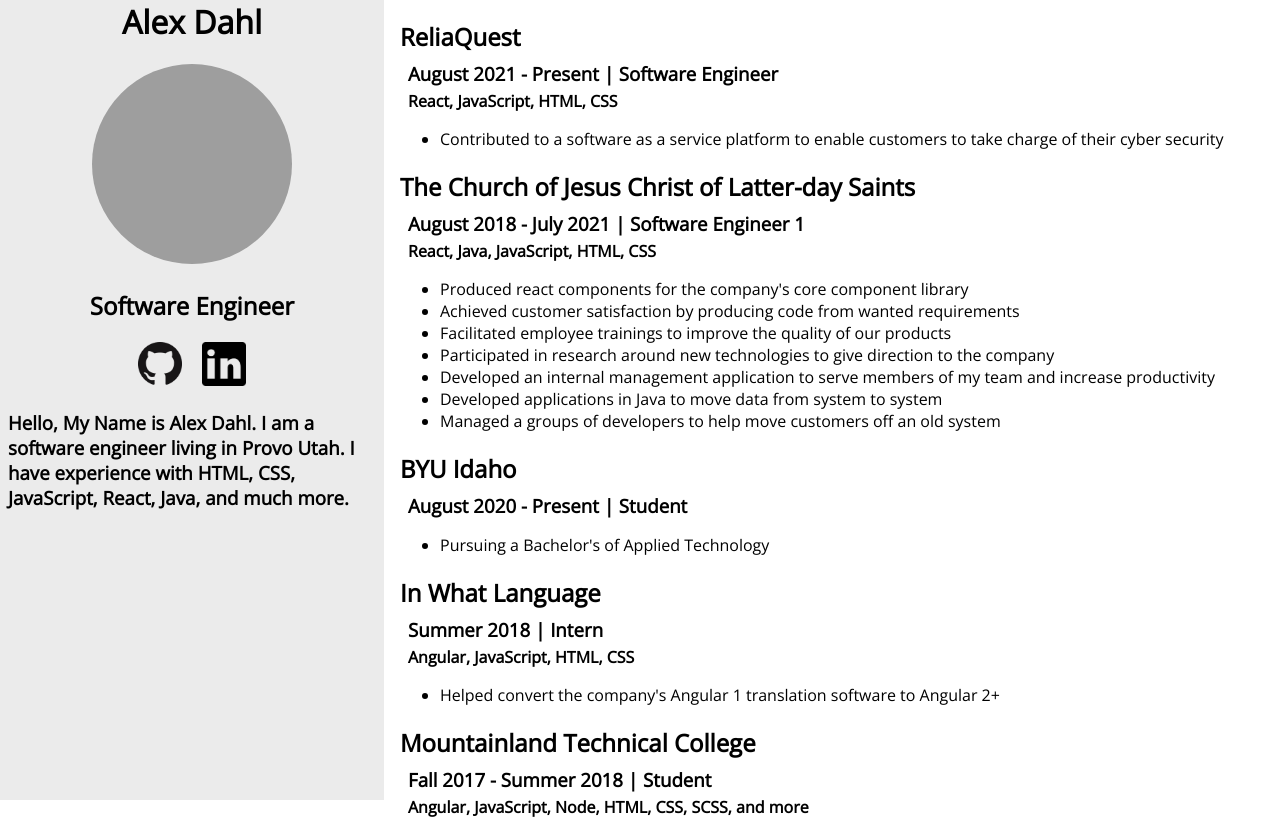
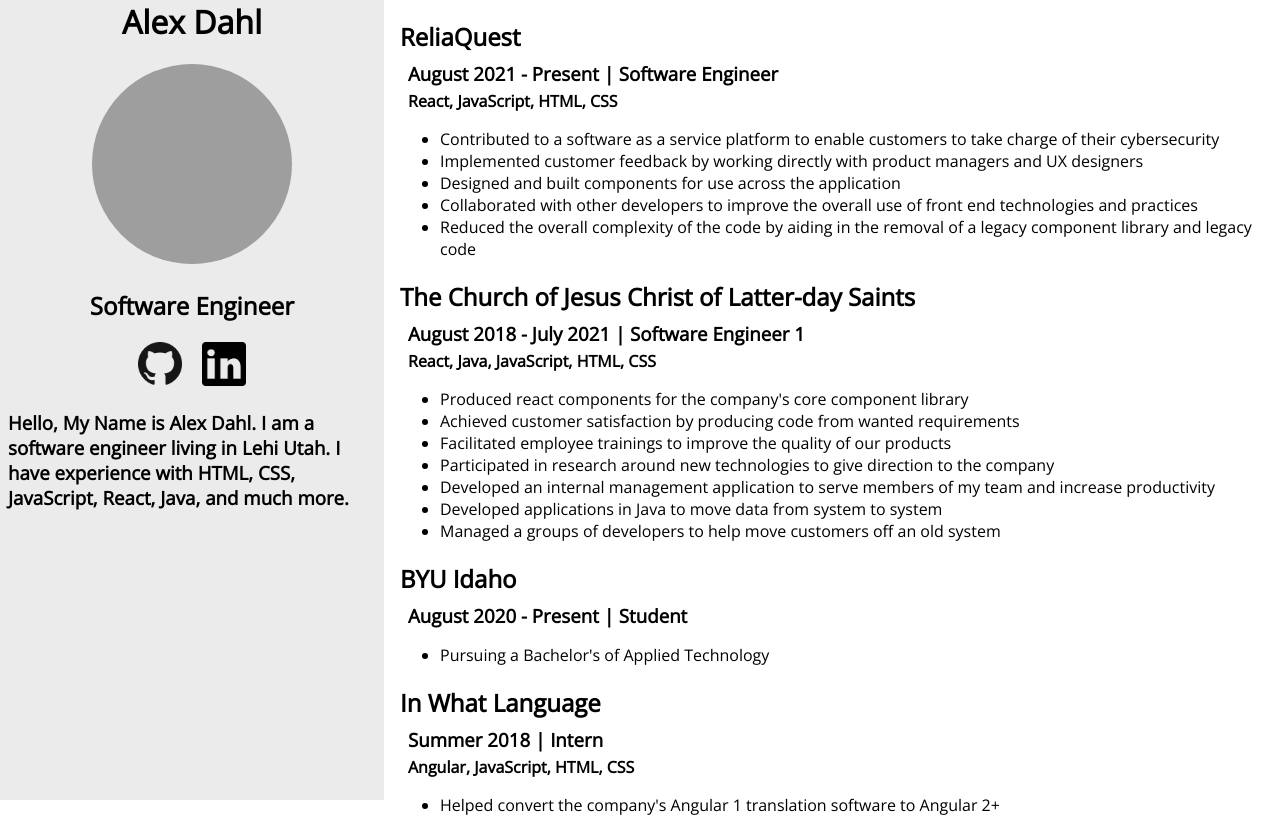
Before and after one commit to alexd99/alexdahl.dev, a plain HTML site: page index.html in a window 1280 px wide. Shown: the top 821 px of the page. Drawn offline with nearby package versions, Linux system fonts and the light colour scheme; grey boxes are pictures that could not be loaded.

Commit message:
update information

```diff
--- a/index.html
+++ b/index.html
@@ -43,7 +43,7 @@
       </div>
 
       <h3 id="biography">
-        Hello, My Name is Alex Dahl. I am a software engineer living in Provo
+        Hello, My Name is Alex Dahl. I am a software engineer living in Lehi
         Utah. I have experience with HTML, CSS, JavaScript, React, Java, and
         much more.
       </h3>
@@ -59,8 +59,19 @@
 
         <ul>
           <li>
-            Contributed to a software as a service platform to enable customers
-            to take charge of their cyber security
+            Contributed to a software as a service platform to enable customers to take charge of their cybersecurity
+          </li>
+          <li>
+            Implemented customer feedback by working directly with product managers and UX designers
+          </li>
+          <li>
+            Designed and built components for use across the application
+          </li>
+          <li>
+            Collaborated with other developers to improve the overall use of front end technologies and practices
+          </li>
+          <li>
+            Reduced the overall complexity of the code by aiding in the removal of a legacy component library and legacy code
           </li>
         </ul>
       </div>
```
Also changed, not shown: 1 other file.
